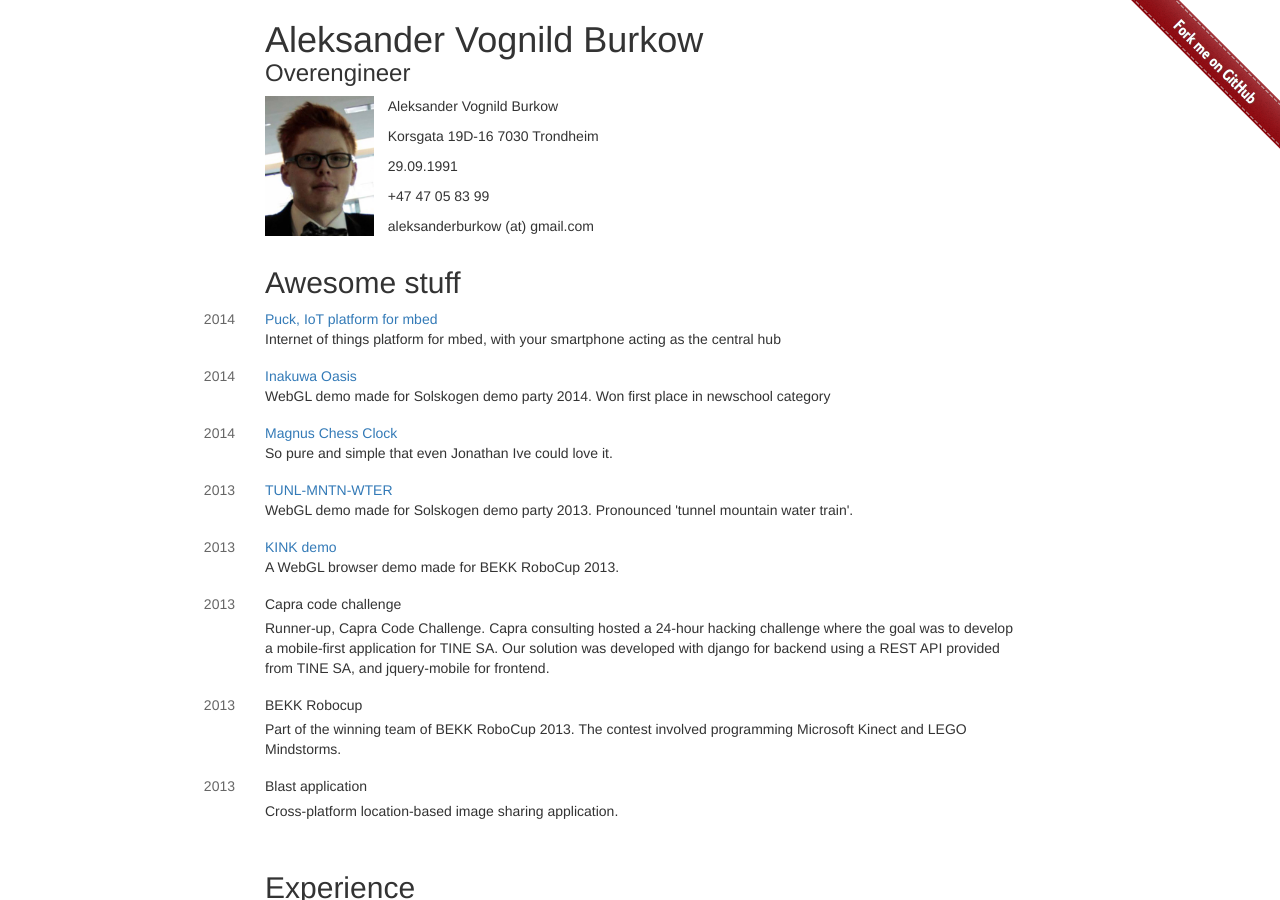
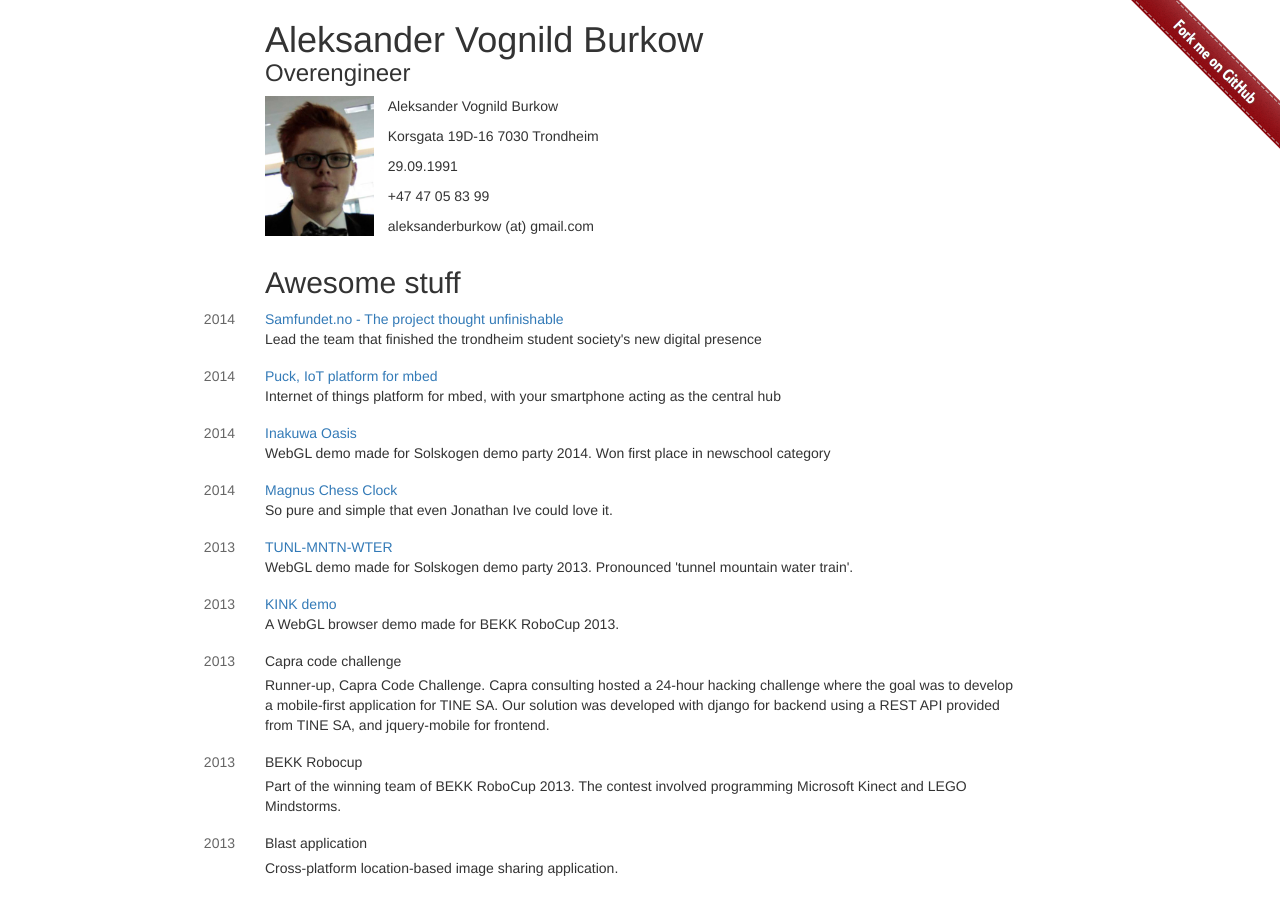
Before and after one commit to aleksanb/burkow, a Jekyll site: the page built from index.html, in a window 1280 px wide and 900 px high. Built offline with Jekyll 4.4.1, drawn with Linux system fonts in a browser that asks for light colours; nearby versions of some CDN libraries.

Commit message:
Add entry for Samfundet3

```diff
--- a/_data/categories.yml
+++ b/_data/categories.yml
@@ -1,5 +1,10 @@
 - title: Awesome stuff
   entries:
+  - when: 2014
+    where: "Samfundet.no - The project thought unfinishable"
+    description: "Lead the team that finished the trondheim student society's new digital presence"
+    url: "https://samfundet.no/"
+
   - when: 2014
     where: "Puck, IoT platform for mbed"
     description: "Internet of things platform for mbed, with your smartphone acting as the central hub"
```
